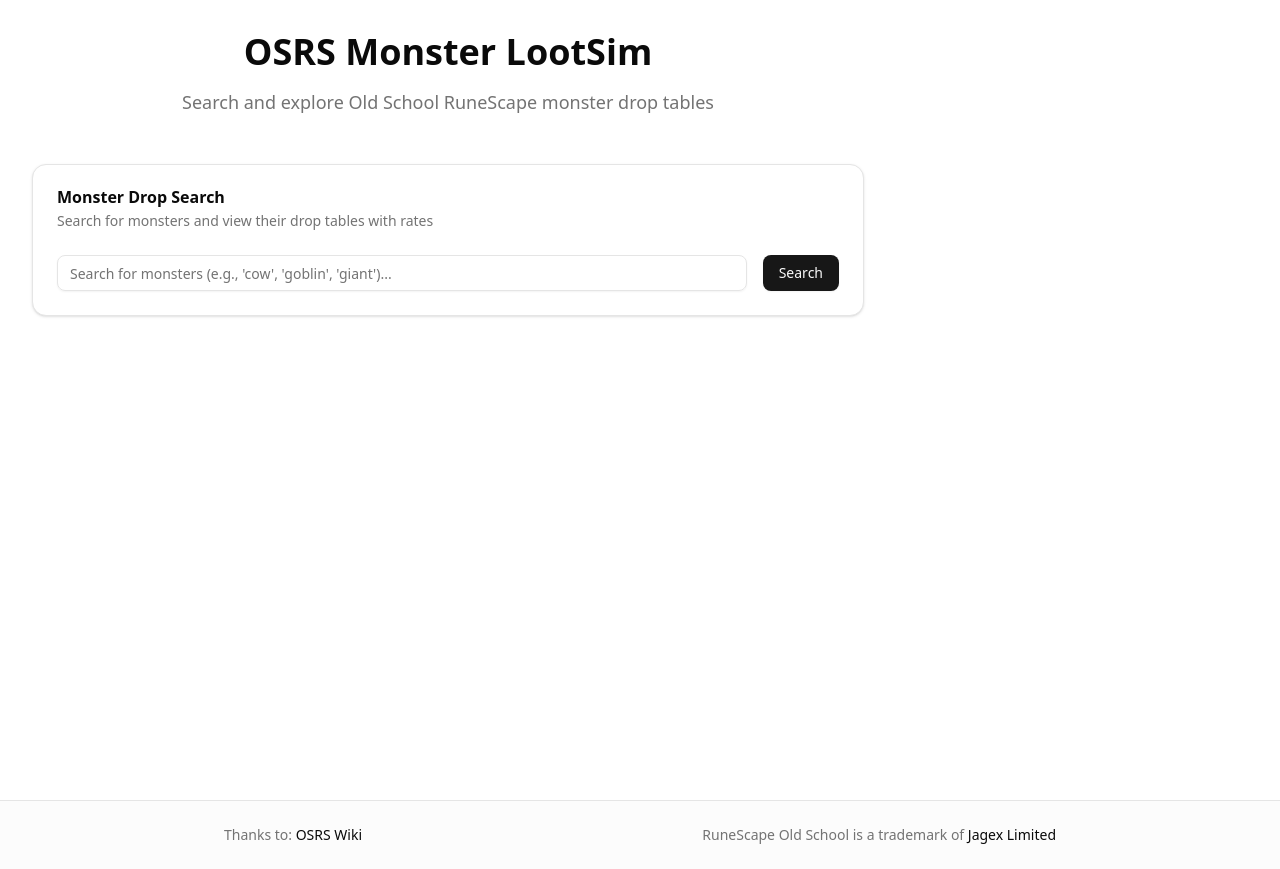
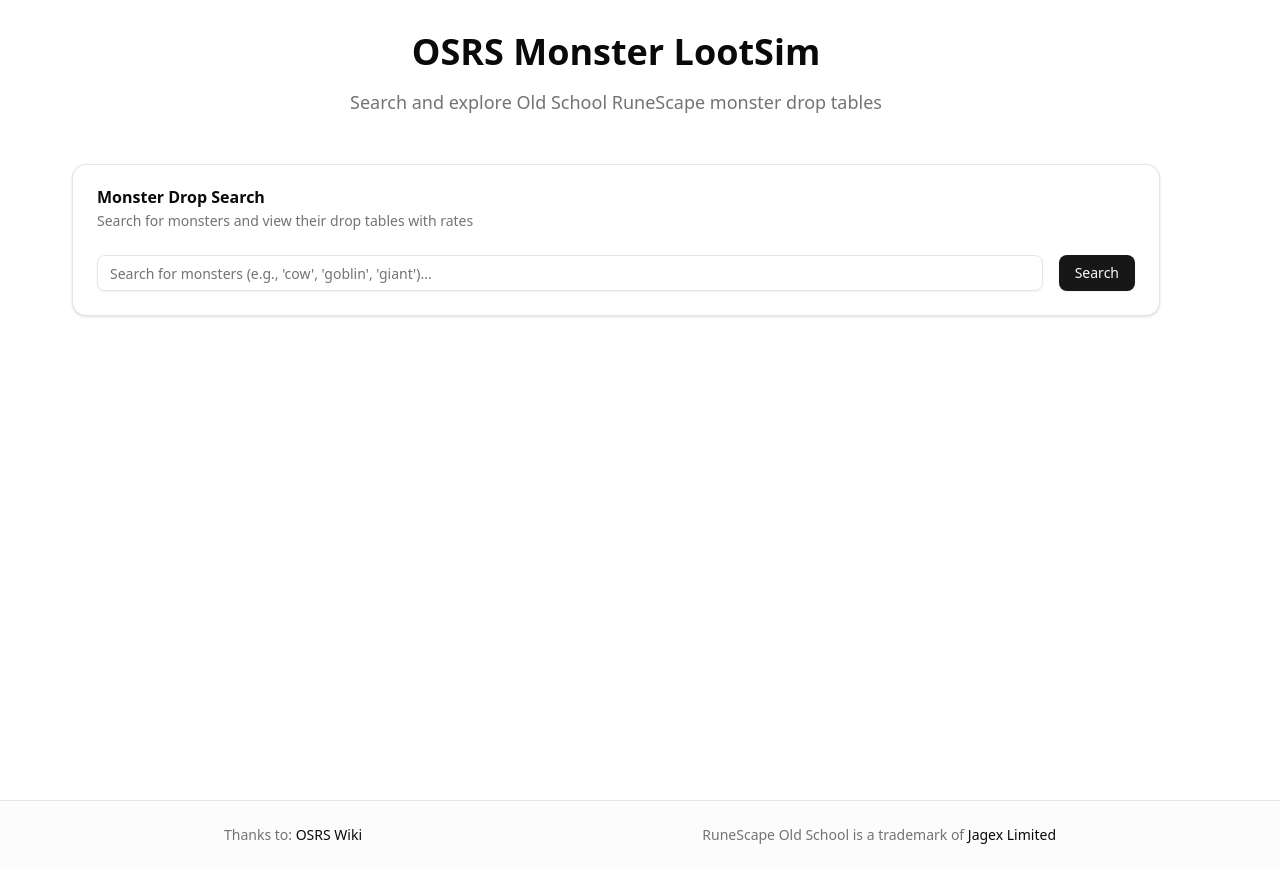
Before and after one commit to Kuzat/osrs-sim, a Next.js app: page / in a window 1280 px wide. Built offline with nearby package versions, Linux system fonts and the light colour scheme.

Commit message:
Expand main container width for improved layout on larger screens

```diff
--- a/src/app/page.tsx
+++ b/src/app/page.tsx
@@ -74,7 +74,7 @@ export default function Home() {
   };
 
   return (
-    <div className="min-h-screen p-8 max-w-4xl">
+    <div className="min-h-screen p-8 max-w-6xl md:mx-10">
       <header className="text-center mb-12">
         <h1 className="text-4xl font-bold mb-4">OSRS Monster LootSim</h1>
         <p className="text-lg text-muted-foreground">
```
